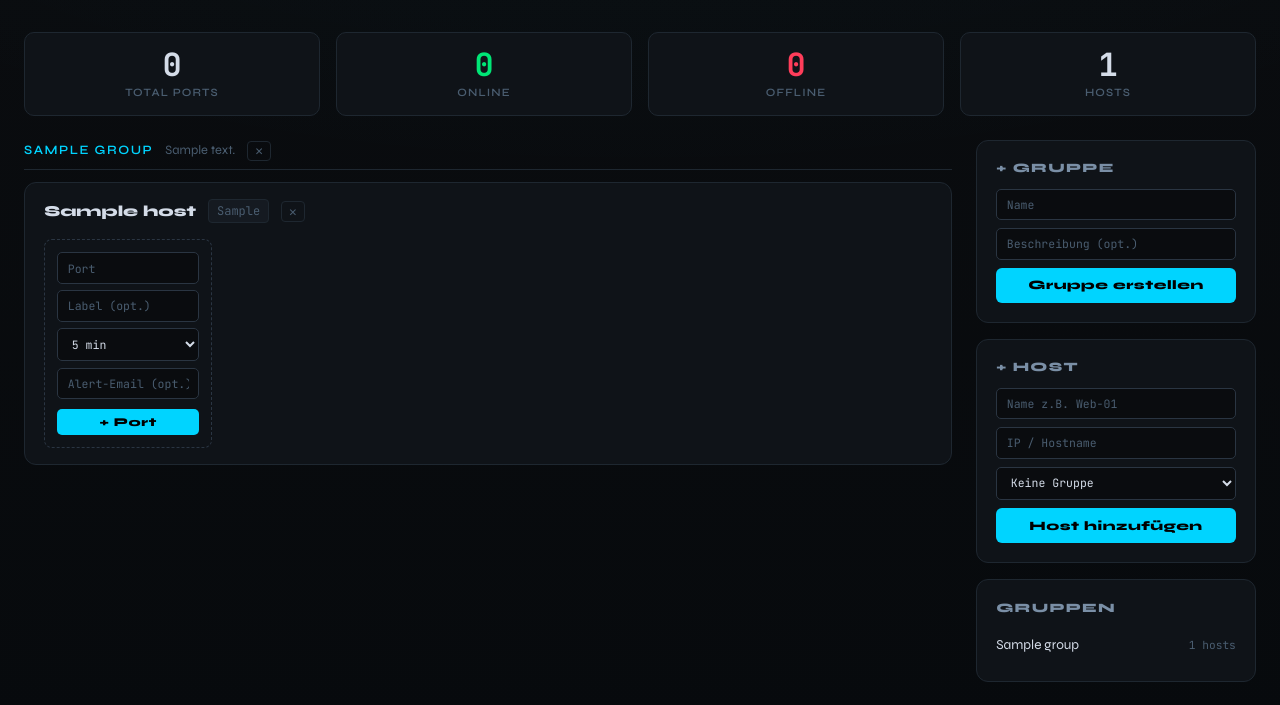
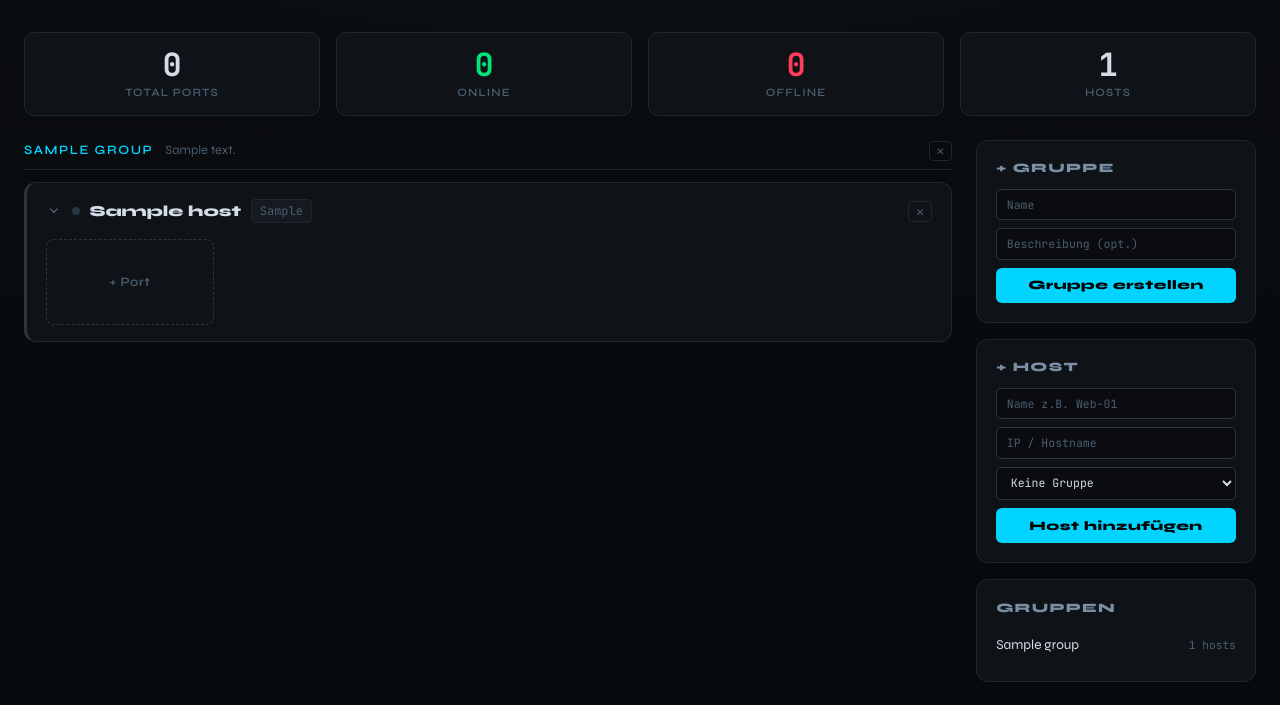
Before and after one commit to Salzstangee/Portmonitor, a FastAPI app: template templates/dashboard.html in a window 1280 px wide. Shown: the part 56-761 px from the top of the page. Run offline with FastAPI, Linux system fonts and the light colour scheme; the template is opened without the code that fills it: most values are stand-ins (such as "Sample title", 1, 10 or a date in 2020); some libraries are stand-ins or nearby versions.

Commit message:
Add host block macro and group badge styling for improved UI

```diff
--- a/static/css/style.css
+++ b/static/css/style.css
@@ -150,23 +150,102 @@ body {
 }
 .group-desc { font-size: 0.8rem; color: var(--text3); }
 
+/* Group badge */
+.group-badge {
+  font-family: var(--font-mono);
+  font-size: 0.68rem;
+  font-weight: 700;
+  color: var(--up);
+  background: var(--up-bg);
+  border: 1px solid var(--up-border);
+  border-radius: 4px;
+  padding: 0.1rem 0.45rem;
+}
+.group-badge.gb-warn { color: var(--down); background: var(--down-bg); border-color: var(--down-border); }
+
+.ml-auto { margin-left: auto; }
+
 /* ── Host Block ── */
 .host-block {
   background: var(--bg2);
   border: 1px solid var(--border);
+  border-left: 3px solid var(--border2);
   border-radius: 12px;
   padding: 1rem 1.2rem;
-  margin-bottom: 1rem;
+  margin-bottom: 0.75rem;
   transition: border-color 0.2s;
 }
 .host-block:hover { border-color: var(--border2); }
+.host-all-up { border-left-color: var(--up) !important; }
+.host-has-down { border-left-color: var(--down) !important; }
+
+/* Details/summary reset */
+details > summary { list-style: none; }
+details > summary::-webkit-details-marker { display: none; }
 
 .host-header {
   display: flex;
   align-items: center;
-  gap: 0.75rem;
-  margin-bottom: 1rem;
+  justify-content: space-between;
+  margin-bottom: 0;
+  cursor: pointer;
+  user-select: none;
 }
+details.host-block[open] > .host-header { margin-bottom: 1rem; }
+
+.host-header-left {
+  display: flex;
+  align-items: center;
+  gap: 0.6rem;
+}
+.host-header-right {
+  display: flex;
+  align-items: center;
+  gap: 0.6rem;
+}
+
+/* Chevron */
+.host-chevron {
+  display: inline-block;
+  font-size: 1.1rem;
+  color: var(--text3);
+  transition: transform 0.2s;
+  width: 1rem;
+  text-align: center;
+  flex-shrink: 0;
+  line-height: 1;
+}
+details.host-block[open] > .host-header .host-chevron { transform: rotate(90deg); }
+
+/* Status dot */
+.host-status-dot {
+  width: 8px;
+  height: 8px;
+  border-radius: 50%;
+  background: var(--border2);
+  flex-shrink: 0;
+}
+.host-all-up .host-status-dot { background: var(--up); box-shadow: 0 0 6px #00e67650; }
+.host-has-down .host-status-dot { background: var(--down); box-shadow: 0 0 6px #ff3d5a50; }
+
+/* Host summary badge */
+.host-summary {
+  font-family: var(--font-mono);
+  font-size: 0.68rem;
+  font-weight: 700;
+  color: var(--up);
+  background: var(--up-bg);
+  border: 1px solid var(--up-border);
+  border-radius: 4px;
+  padding: 0.1rem 0.45rem;
+  white-space: nowrap;
+}
+.host-summary.hs-has-down {
+  color: var(--down);
+  background: var(--down-bg);
+  border-color: var(--down-border);
+}
+
 .host-name {
   font-weight: 700;
   font-size: 0.95rem;
@@ -181,6 +260,9 @@ body {
   border-radius: 4px;
   border: 1px solid var(--border);
 }
+
+/* Host ports content */
+.host-ports { /* no extra padding needed */ }
 
 /* ── Ports Grid ── */
 .ports-grid {
@@ -239,6 +321,28 @@ body {
 .port-add { border-style: dashed; border-color: var(--border2); background: transparent; }
 .port-add::before { display: none; }
 .add-port-form { display: flex; flex-direction: column; gap: 0.4rem; }
+
+.port-add-summary {
+  display: flex;
+  align-items: center;
+  justify-content: center;
+  height: 100%;
+  min-height: 60px;
+  cursor: pointer;
+  color: var(--text3);
+  font-size: 0.8rem;
+  font-weight: 600;
+  letter-spacing: 0.05em;
+  transition: color 0.15s;
+  user-select: none;
+}
+.port-add-summary:hover { color: var(--accent); }
+details.port-add[open] .port-add-summary {
+  color: var(--accent);
+  min-height: auto;
+  margin-bottom: 0.5rem;
+  justify-content: flex-start;
+}
 .btn-add {
   background: var(--accent);
   color: #000;
--- a/templates/dashboard.html
+++ b/templates/dashboard.html
@@ -44,34 +44,36 @@
     </div>
   </div>
 
-  <div class="grid-layout">
+  <!-- ── Host Block Macro ── -->
+  {% macro render_host(host, host_ports, uptime) %}
+    {% set up_c = host_ports | selectattr("last_status", "equalto", 1) | list | length %}
+    {% set down_c = host_ports | selectattr("last_status", "equalto", 0) | list | length %}
+    {% set known_c = up_c + down_c %}
+    {% if known_c == 0 %}{% set hclass = "" %}
+    {% elif down_c == 0 %}{% set hclass = "host-all-up" %}
+    {% else %}{% set hclass = "host-has-down" %}{% endif %}
 
-    <!-- Left: Main Content -->
-    <div class="main-col">
-
-      <!-- Groups & Ports -->
-      {% set ungrouped_hosts = hosts | selectattr("group_id", "none") | list %}
-      {% for group in groups %}
-        {% set group_hosts = hosts | selectattr("group_id", "equalto", group.id) | list %}
-        {% if group_hosts %}
-        <section class="group-section">
-          <div class="group-header">
-            <h2>{{ group.name }}</h2>
-            {% if group.description %}<span class="group-desc">{{ group.description }}</span>{% endif %}
-            <form action="/groups/delete/{{ group.id }}" method="post" class="inline-form">
-              <button type="submit" class="btn-icon danger" onclick="return confirm('Group löschen?')">✕</button>
-            </form>
-          </div>
-          {% for host in group_hosts %}
-            {% set host_ports = ports | selectattr("host_id", "equalto", host.id) | list %}
-            <div class="host-block">
-              <div class="host-header">
+    <details class="host-block {{ hclass }}" open>
+      <summary class="host-header">
+        <div class="host-header-left">
+          <span class="host-chevron">›</span>
+          <span class="host-status-dot"></span>
           <span class="host-name">{{ host.name }}</span>
           <span class="host-ip">{{ host.ip }}</span>
+        </div>
+        <div class="host-header-right">
+          {% if known_c > 0 %}
+            <span class="host-summary{% if down_c > 0 %} hs-has-down{% endif %}">
+              <span class="hs-up">{{ up_c }}</span>/{{ host_ports | length }} UP
+            </span>
+          {% endif %}
           <form action="/hosts/delete/{{ host.id }}" method="post" class="inline-form">
             <button type="submit" class="btn-icon danger" onclick="return confirm('Host löschen?')">✕</button>
           </form>
         </div>
+      </summary>
+
+      <div class="host-ports">
         <div class="ports-grid">
           {% for p in host_ports %}
           <div class="port-card {% if p.last_status == 1 %}port-up{% elif p.last_status == 0 %}port-down{% else %}port-unknown{% endif %}">
@@ -83,16 +85,11 @@
             </div>
             {% if p.label %}<div class="port-label">{{ p.label }}</div>{% endif %}
             <div class="port-meta">
-                    <span class="uptime-badge">
-                      {% if uptime[p.id] >= 0 %}{{ uptime[p.id] }}% 24h{% else %}No data{% endif %}
-                    </span>
-                    <span id="ms-{{ p.id }}" class="ms-badge">
-                      {% if p.last_checked %}checked{% endif %}
-                    </span>
+              <span class="uptime-badge">{% if uptime[p.id] >= 0 %}{{ uptime[p.id] }}% 24h{% else %}No data{% endif %}</span>
+              <span id="ms-{{ p.id }}" class="ms-badge">{% if p.last_checked %}checked{% endif %}</span>
             </div>
             <div class="port-actions">
-                    <button hx-post="/ports/check/{{ p.id }}" hx-target="#ms-{{ p.id }}"
-                            hx-swap="outerHTML" class="btn-check">⟳ Check</button>
+              <button hx-post="/ports/check/{{ p.id }}" hx-target="#ms-{{ p.id }}" hx-swap="outerHTML" class="btn-check">⟳ Check</button>
               <a href="/history/{{ p.id }}" class="btn-history">History</a>
               <form action="/ports/delete/{{ p.id }}" method="post" class="inline-form">
                 <button type="submit" class="btn-icon danger">✕</button>
@@ -100,8 +97,10 @@
             </div>
           </div>
           {% endfor %}
-                <!-- Add Port inline -->
-                <div class="port-card port-add">
+
+          <!-- Add Port (collapsible) -->
+          <details class="port-card port-add">
+            <summary class="port-add-summary">+ Port</summary>
             <form action="/ports/add" method="post" class="add-port-form">
               <input type="hidden" name="host_id" value="{{ host.id }}">
               <input type="number" name="port" placeholder="Port" min="1" max="65535" required class="inp">
@@ -116,75 +115,57 @@
                 <option value="60">60 min</option>
               </select>
               <input type="email" name="alert_email" placeholder="Alert-Email (opt.)" class="inp">
-                    <button type="submit" class="btn-add">+ Port</button>
+              <button type="submit" class="btn-add">Hinzufügen</button>
+            </form>
+          </details>
+        </div>
+      </div>
+    </details>
+  {% endmacro %}
+
+  <div class="grid-layout">
+
+    <!-- Left: Main Content -->
+    <div class="main-col">
+
+      {% set ungrouped_hosts = hosts | selectattr("group_id", "none") | list %}
+
+      {% for group in groups %}
+        {% set group_hosts = hosts | selectattr("group_id", "equalto", group.id) | list %}
+        {% if group_hosts %}
+          {# Group port summary #}
+          {% set ns = namespace(up=0, total=0) %}
+          {% for h in group_hosts %}
+            {% set hp = ports | selectattr("host_id", "equalto", h.id) | list %}
+            {% set ns.total = ns.total + (hp | length) %}
+            {% set ns.up = ns.up + (hp | selectattr("last_status", "equalto", 1) | list | length) %}
+          {% endfor %}
+
+          <section class="group-section">
+            <div class="group-header">
+              <h2>{{ group.name }}</h2>
+              {% if group.description %}<span class="group-desc">{{ group.description }}</span>{% endif %}
+              {% if ns.total > 0 %}
+                <span class="group-badge{% if ns.up < ns.total %} gb-warn{% endif %}">{{ ns.up }}/{{ ns.total }}</span>
+              {% endif %}
+              <form action="/groups/delete/{{ group.id }}" method="post" class="inline-form ml-auto">
+                <button type="submit" class="btn-icon danger" onclick="return confirm('Group löschen?')">✕</button>
               </form>
             </div>
-              </div>
-            </div>
+            {% for host in group_hosts %}
+              {% set host_ports = ports | selectattr("host_id", "equalto", host.id) | list %}
+              {{ render_host(host, host_ports, uptime) }}
             {% endfor %}
           </section>
         {% endif %}
       {% endfor %}
 
-      <!-- Ungrouped hosts -->
       {% if ungrouped_hosts %}
         <section class="group-section">
           <div class="group-header"><h2>Ungrouped</h2></div>
           {% for host in ungrouped_hosts %}
             {% set host_ports = ports | selectattr("host_id", "equalto", host.id) | list %}
-          <div class="host-block">
-            <div class="host-header">
-              <span class="host-name">{{ host.name }}</span>
-              <span class="host-ip">{{ host.ip }}</span>
-              <form action="/hosts/delete/{{ host.id }}" method="post" class="inline-form">
-                <button type="submit" class="btn-icon danger" onclick="return confirm('Host löschen?')">✕</button>
-              </form>
-            </div>
-            <div class="ports-grid">
-              {% for p in host_ports %}
-              <div class="port-card {% if p.last_status == 1 %}port-up{% elif p.last_status == 0 %}port-down{% else %}port-unknown{% endif %}">
-                <div class="port-top">
-                  <span class="port-num">:{{ p.port }}</span>
-                  <span id="status-{{ p.id }}" class="badge {% if p.last_status == 1 %}up{% elif p.last_status == 0 %}down{% else %}unknown{% endif %}">
-                    {% if p.last_status == 1 %}UP{% elif p.last_status == 0 %}DOWN{% else %}?{% endif %}
-                  </span>
-                </div>
-                {% if p.label %}<div class="port-label">{{ p.label }}</div>{% endif %}
-                <div class="port-meta">
-                  <span class="uptime-badge">
-                    {% if uptime[p.id] >= 0 %}{{ uptime[p.id] }}% 24h{% else %}No data{% endif %}
-                  </span>
-                </div>
-                <div class="port-actions">
-                  <button hx-post="/ports/check/{{ p.id }}" hx-target="#ms-{{ p.id }}"
-                          hx-swap="outerHTML" class="btn-check">⟳ Check</button>
-                  <a href="/history/{{ p.id }}" class="btn-history">History</a>
-                  <form action="/ports/delete/{{ p.id }}" method="post" class="inline-form">
-                    <button type="submit" class="btn-icon danger">✕</button>
-                  </form>
-                </div>
-              </div>
-              {% endfor %}
-              <div class="port-card port-add">
-                <form action="/ports/add" method="post" class="add-port-form">
-                  <input type="hidden" name="host_id" value="{{ host.id }}">
-                  <input type="number" name="port" placeholder="Port" required class="inp">
-                  <input type="text" name="label" placeholder="Label (opt.)" class="inp">
-                  <select name="check_interval" class="inp">
-                    <option value="1">1 min</option>
-                    <option value="2">2 min</option>
-                    <option value="5" selected>5 min</option>
-                    <option value="10">10 min</option>
-                    <option value="15">15 min</option>
-                    <option value="30">30 min</option>
-                    <option value="60">60 min</option>
-                  </select>
-                  <input type="email" name="alert_email" placeholder="Alert-Email (opt.)" class="inp">
-                  <button type="submit" class="btn-add">+ Port</button>
-                </form>
-              </div>
-            </div>
-          </div>
+            {{ render_host(host, host_ports, uptime) }}
           {% endfor %}
         </section>
       {% endif %}
@@ -200,7 +181,6 @@
     <!-- Right: Sidebar -->
     <aside class="sidebar">
 
-      <!-- Add Group -->
       <div class="sidebar-card">
         <h3>+ Gruppe</h3>
         <form action="/groups/add" method="post" class="sidebar-form">
@@ -210,7 +190,6 @@
         </form>
       </div>
 
-      <!-- Add Host -->
       <div class="sidebar-card">
         <h3>+ Host</h3>
         <form action="/hosts/add" method="post" class="sidebar-form">
@@ -226,7 +205,6 @@
         </form>
       </div>
 
-      <!-- Groups List -->
       {% if groups %}
       <div class="sidebar-card">
         <h3>Gruppen</h3>
```
Lines whose indentation alone changed are shown as unchanged.
